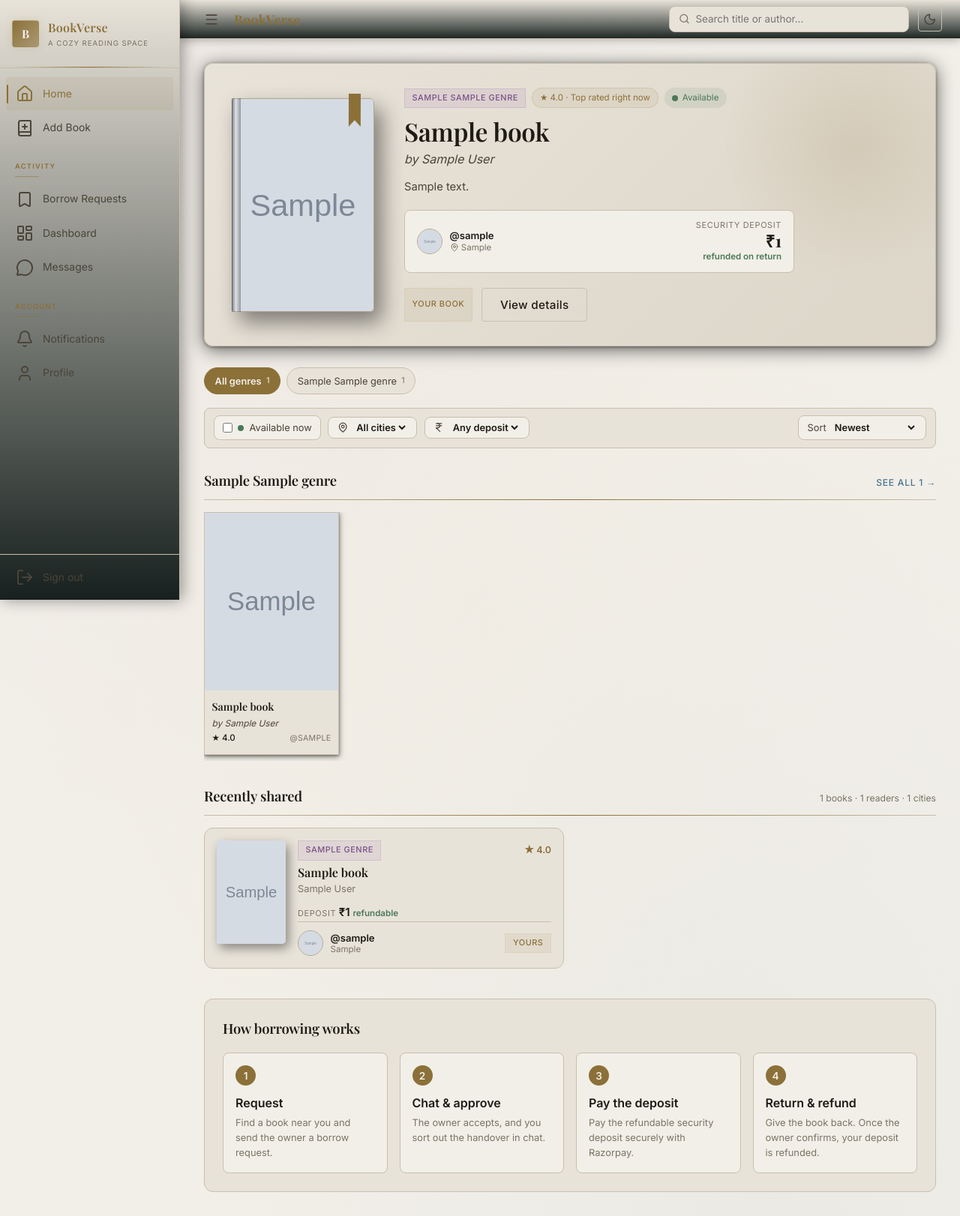
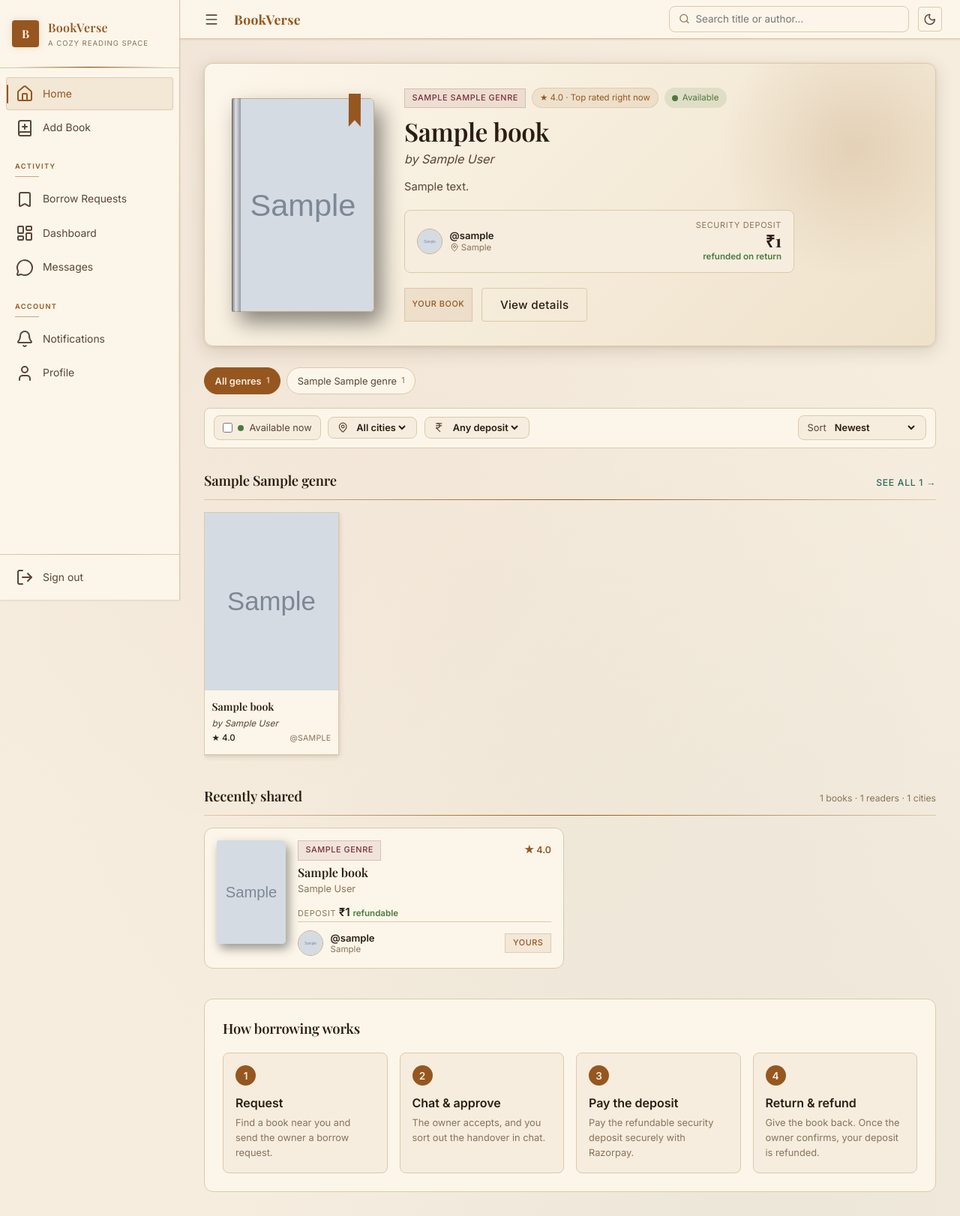
Before and after one commit to PadmaI1/BookVerse, a Flask app: page / in a window 1280 px wide. Shown: the whole page at 75% size. Run offline with Flask 3, Linux system fonts and the light colour scheme; a user stored in the database is signed in; tables that the repository leaves empty hold one stand-in row (values such as "Sample post"); grey boxes marked "Sample" are stand-in pictures.

Commit message:
Warm bookstore theme; flatten topbar and sidebar
- Replace dark-green gradients on topbar/sidebar with flat surface colour
- New parchment/leather light palette and espresso/brass dark palette
- Move hard-coded colours to theme variables; default to light theme

```diff
--- a/static/css/style.css
+++ b/static/css/style.css
@@ -3,39 +3,44 @@
    =================================================== */
 
 /* --- Design Tokens --- */
+/* Cozy bookstore palette: parchment + leather + brass, with forest-green and burgundy accents */
 :root,
-[data-theme="jewel"] {
-    --bg: #0b1412;
-    --surface: #121c1a;
-    --elevated: #1a2623;
-    --border: #2a3a35;
-    --border-bright: #3d544c;
-
-    --text: #e8e1d0;
-    --text-dim: #bfb7a2;
-    --text-muted: #8c8676;
-
-    --gold: #c9b26e;
-    --gold-hover: #d9c67e;
-    --gold-light: rgba(201,178,110,0.1);
-    --gold-glow: rgba(201,178,110,0.2);
-
-    --sapphire: #5b8da8;
-    --sapphire-hover: #6da0bb;
-    --sapphire-light: rgba(91,141,168,0.12);
-    --sapphire-glow: rgba(91,141,168,0.2);
-
-    --emerald: #5a8f6a;
-    --emerald-hover: #6ba37c;
-    --emerald-light: rgba(90,143,106,0.12);
-
-    --amethyst: #9b6daa;
-    --amethyst-hover: #ae80bd;
-    --amethyst-light: rgba(155,109,170,0.12);
-    --amethyst-glow: rgba(155,109,170,0.18);
-
-    --oxblood: #a04840;
-    --oxblood-hover: #b85850;
+[data-theme="jewel"] { /* dark: a bookshop after hours, lit by a reading lamp */
+    --bg: #1b130e;
+    --surface: #251a13;
+    --elevated: #31231a;
+    --border: #46342a;
+    --border-bright: #5e4739;
+
+    --text: #f1e5d1;
+    --text-dim: #cdbca3;
+    --text-muted: #98866f;
+
+    --gold: #e0a65c;
+    --gold-hover: #eebb78;
+    --gold-rgb: 224,166,92;
+    --gold-light: rgba(224,166,92,0.1);
+    --gold-glow: rgba(224,166,92,0.2);
+
+    --sapphire: #6fb0a4;
+    --sapphire-hover: #86c4b8;
+    --sapphire-rgb: 111,176,164;
+    --sapphire-light: rgba(111,176,164,0.12);
+    --sapphire-glow: rgba(111,176,164,0.2);
+
+    --emerald: #8fb078;
+    --emerald-hover: #a3c28d;
+    --emerald-rgb: 143,176,120;
+    --emerald-light: rgba(143,176,120,0.14);
+
+    --amethyst: #c0707e;
+    --amethyst-hover: #d1838f;
+    --amethyst-rgb: 192,112,126;
+    --amethyst-light: rgba(192,112,126,0.12);
+    --amethyst-glow: rgba(192,112,126,0.18);
+
+    --oxblood: #c0564a;
+    --oxblood-hover: #d26a5d;
 
     --radius: 0.25rem;
     --radius-lg: 0.5rem;
@@ -50,34 +55,47 @@
     --transition-slow: 350ms ease-out;
 }
 
-[data-theme="light"] {
-    --bg: #f2efe8;
-    --surface: #e8e3d9;
-    --elevated: #ddd6c9;
-    --border: #c8bfad;
-    --border-bright: #b0a590;
-
-    --text: #1e1a14;
-    --text-dim: #4a4438;
-    --text-muted: #7a7466;
-
-    --gold: #8b7038;
-    --gold-hover: #a08050;
-    --gold-light: rgba(139,112,56,0.08);
-    --gold-glow: rgba(139,112,56,0.15);
-
-    --sapphire: #4a7590;
-    --sapphire-hover: #5a88a5;
-    --sapphire-light: rgba(74,117,144,0.08);
-
-    --emerald: #4a7858;
-    --emerald-hover: #5a8c68;
-
-    --amethyst: #7a5088;
-    --amethyst-hover: #8e609c;
-
-    --oxblood: #983830;
-    --oxblood-hover: #a84840;
+[data-theme="light"] { /* light: sunny parchment, leather and brass */
+    --bg: #f6eddf;
+    --surface: #fcf6ea;
+    --elevated: #efe2cb;
+    --border: #dbc9aa;
+    --border-bright: #c4ad88;
+
+    --text: #2c1d13;
+    --text-dim: #5a4535;
+    --text-muted: #8a7358;
+
+    --gold: #96561f;
+    --gold-hover: #b06a2c;
+    --gold-rgb: 150,86,31;
+    --gold-light: rgba(150,86,31,0.09);
+    --gold-glow: rgba(150,86,31,0.16);
+
+    --sapphire: #2c6a60;
+    --sapphire-hover: #3a8277;
+    --sapphire-rgb: 44,106,96;
+    --sapphire-light: rgba(44,106,96,0.09);
+    --sapphire-glow: rgba(44,106,96,0.16);
+
+    --emerald: #4a7a3e;
+    --emerald-hover: #5b8f4d;
+    --emerald-rgb: 74,122,62;
+    --emerald-light: rgba(74,122,62,0.12);
+
+    --amethyst: #7d2e3d;
+    --amethyst-hover: #964052;
+    --amethyst-rgb: 125,46,61;
+    --amethyst-light: rgba(125,46,61,0.09);
+    --amethyst-glow: rgba(125,46,61,0.14);
+
+    --oxblood: #a53a2d;
+    --oxblood-hover: #bb4b3d;
+
+    --shadow-xs: 0 1px 2px rgba(74,45,20,0.12);
+    --shadow: 0 2px 8px rgba(74,45,20,0.14), 0 1px 3px rgba(74,45,20,0.1);
+    --shadow-lg: 0 6px 24px rgba(74,45,20,0.16), 0 1px 4px rgba(74,45,20,0.1);
+    --shadow-xl: 0 10px 40px rgba(74,45,20,0.2);
 }
 
 /* --- Reset & Base --- */
@@ -96,9 +114,9 @@ body {
     line-height: 1.65;
     min-height: 100dvh;
     background-image:
-        radial-gradient(ellipse at 20% 0%, rgba(155,109,170,0.04) 0%, transparent 50%),
-        radial-gradient(ellipse at 80% 100%, rgba(91,141,168,0.05) 0%, transparent 50%),
-        radial-gradient(ellipse at 50% 50%, rgba(201,178,110,0.03) 0%, transparent 70%);
+        radial-gradient(ellipse at 20% 0%, rgba(var(--amethyst-rgb),0.04) 0%, transparent 50%),
+        radial-gradient(ellipse at 80% 100%, rgba(var(--sapphire-rgb),0.05) 0%, transparent 50%),
+        radial-gradient(ellipse at 50% 50%, rgba(var(--gold-rgb),0.03) 0%, transparent 70%);
 }
 
 img { display: block; max-width: 100%; }
@@ -145,13 +163,13 @@ h1, h2, h3, h4, .serif {
 .sidebar {
     width: 240px;
     height: 100%;
-    background: linear-gradient(180deg, var(--surface) 0%, rgba(18,28,26,0.98) 100%);
+    background: var(--surface);
     border-right: 1px solid var(--border);
     display: flex;
     flex-direction: column;
     overflow-y: auto;
     transition: width var(--transition-slow);
-    box-shadow: 3px 0 20px rgba(0,0,0,0.4);
+    box-shadow: var(--shadow-xs);
     position: relative;
 }
 .sidebar::after {
@@ -159,7 +177,7 @@ h1, h2, h3, h4, .serif {
     position: absolute;
     top: 0; right: 0; bottom: 0;
     width: 1px;
-    background: linear-gradient(180deg, transparent, rgba(201,178,110,0.15), transparent);
+    background: linear-gradient(180deg, transparent, rgba(var(--gold-rgb),0.15), transparent);
     pointer-events: none;
 }
 
@@ -187,7 +205,7 @@ h1, h2, h3, h4, .serif {
     width: 2.25rem;
     height: 2.25rem;
     border-radius: var(--radius);
-    background: linear-gradient(135deg, var(--gold), rgba(139,112,56,0.6));
+    background: var(--gold);
     color: var(--bg);
     display: flex;
     align-items: center;
@@ -197,7 +215,7 @@ h1, h2, h3, h4, .serif {
     font-weight: 700;
     flex-shrink: 0;
     box-shadow: 0 0 12px var(--gold-glow);
-    border: 1px solid rgba(201,178,110,0.3);
+    border: 1px solid rgba(var(--gold-rgb),0.3);
 }
 
 .sidebar-brand-text {
@@ -282,7 +300,7 @@ h1, h2, h3, h4, .serif {
 .sidebar-link.active {
     background: var(--gold-light);
     color: var(--gold);
-    border-color: rgba(201,178,110,0.2);
+    border-color: rgba(var(--gold-rgb),0.2);
 }
 .sidebar-link.active::before {
     transform: scaleY(1);
@@ -301,7 +319,7 @@ h1, h2, h3, h4, .serif {
     position: absolute;
     top: -1px; left: 1rem; right: 1rem;
     height: 1px;
-    background: linear-gradient(to right, transparent, rgba(201,178,110,0.2), transparent);
+    background: linear-gradient(to right, transparent, rgba(var(--gold-rgb),0.2), transparent);
 }
 
 /* Collapsed state */
@@ -325,19 +343,19 @@ h1, h2, h3, h4, .serif {
     gap: 0.75rem;
     padding: 0 1.5rem;
     height: 3.25rem;
-    background: linear-gradient(180deg, var(--surface) 0%, rgba(18,28,26,0.95) 100%);
+    background: var(--surface);
     border-bottom: 1px solid var(--border);
     position: sticky;
     top: 0;
     z-index: 30;
-    box-shadow: 0 1px 12px rgba(0,0,0,0.3);
+    box-shadow: var(--shadow-xs);
 }
 .topbar::after {
     content: '';
     position: absolute;
     bottom: -1px; left: 0; right: 0;
     height: 1px;
-    background: linear-gradient(to right, transparent, rgba(201,178,110,0.15), transparent);
+    background: linear-gradient(to right, transparent, rgba(var(--gold-rgb),0.15), transparent);
     pointer-events: none;
 }
 
@@ -640,17 +658,17 @@ h1, h2, h3, h4, .serif {
 .badge-approved {
     background: var(--emerald-light);
     color: var(--emerald);
-    border-color: rgba(90,143,106,0.2);
+    border-color: rgba(var(--emerald-rgb),0.2);
 }
 .badge-active {
     background: var(--gold-light);
     color: var(--gold);
-    border-color: rgba(201,178,110,0.2);
+    border-color: rgba(var(--gold-rgb),0.2);
 }
 .badge-returned {
     background: var(--emerald-light);
     color: var(--emerald);
-    border-color: rgba(90,143,106,0.15);
+    border-color: rgba(var(--emerald-rgb),0.15);
 }
 .badge-rejected {
     background: rgba(160,72,64,0.1);
@@ -660,7 +678,7 @@ h1, h2, h3, h4, .serif {
 .badge-genre {
     background: var(--amethyst-light);
     color: var(--amethyst);
-    border-color: rgba(155,109,170,0.2);
+    border-color: rgba(var(--amethyst-rgb),0.2);
 }
 
 /* --- Forms --- */
@@ -1533,7 +1551,7 @@ select.form-input {
     height: 550px;
     border-radius: 50%;
     background:
-        radial-gradient(circle, rgba(201,178,110,0.14) 0%, rgba(201,178,110,0.05) 25%, transparent 60%);
+        radial-gradient(circle, rgba(var(--gold-rgb),0.14) 0%, rgba(var(--gold-rgb),0.05) 25%, transparent 60%);
     transform: translate(-50%, -50%);
     transition: left 1s ease-out, top 0.8s ease-out;
     will-change: left, top;
--- a/templates/base.html
+++ b/templates/base.html
@@ -1,5 +1,5 @@
 <!DOCTYPE html>
-<html lang="en" data-theme="jewel">
+<html lang="en" data-theme="light">
 
 <head>
     <meta charset="UTF-8">
@@ -167,7 +167,7 @@
 
     let savedTheme = localStorage.getItem('bookverse-theme');
     if (!savedTheme) {
-        savedTheme = window.matchMedia('(prefers-color-scheme: light)').matches ? 'light' : 'jewel';
+        savedTheme = 'light';
     }
     document.documentElement.setAttribute('data-theme', savedTheme);
     updateThemeToggle(savedTheme);
```
Also changed, not shown: other parts of static/css/style.css (+14 -14 lines).
